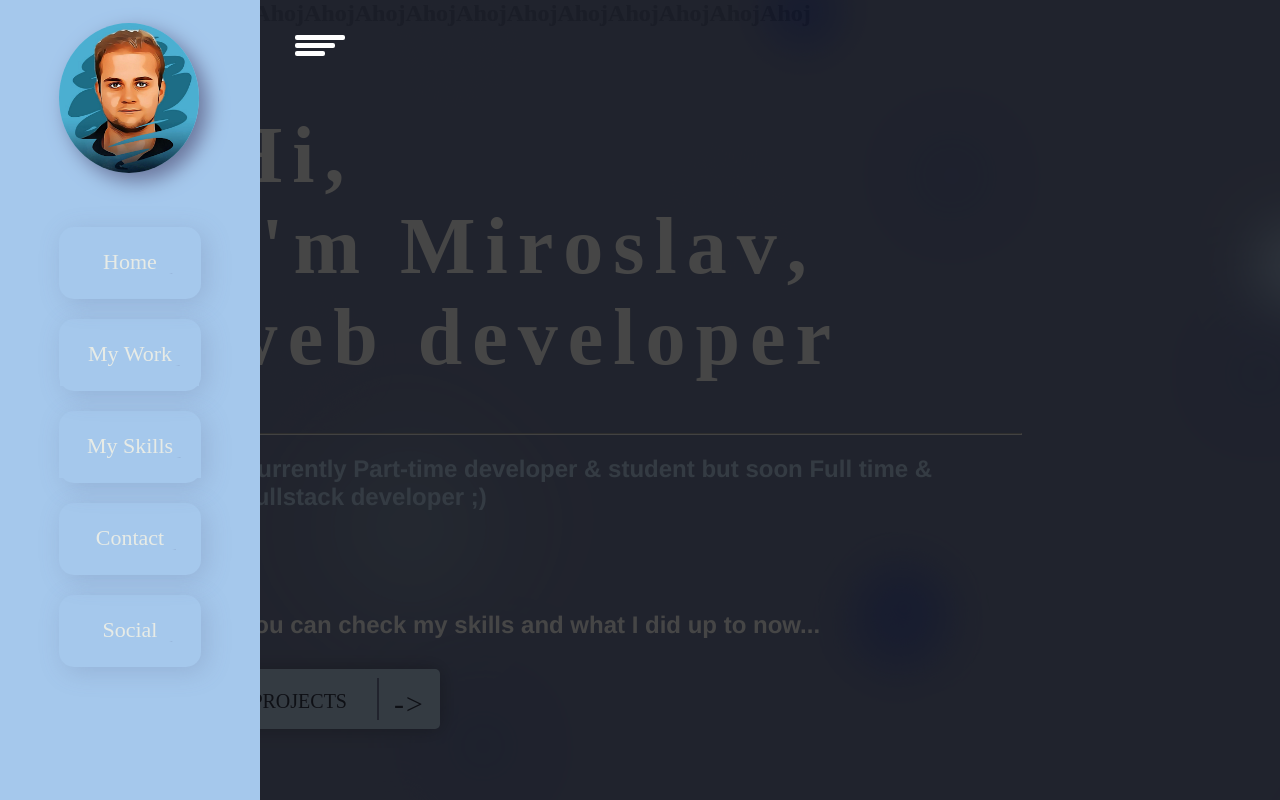
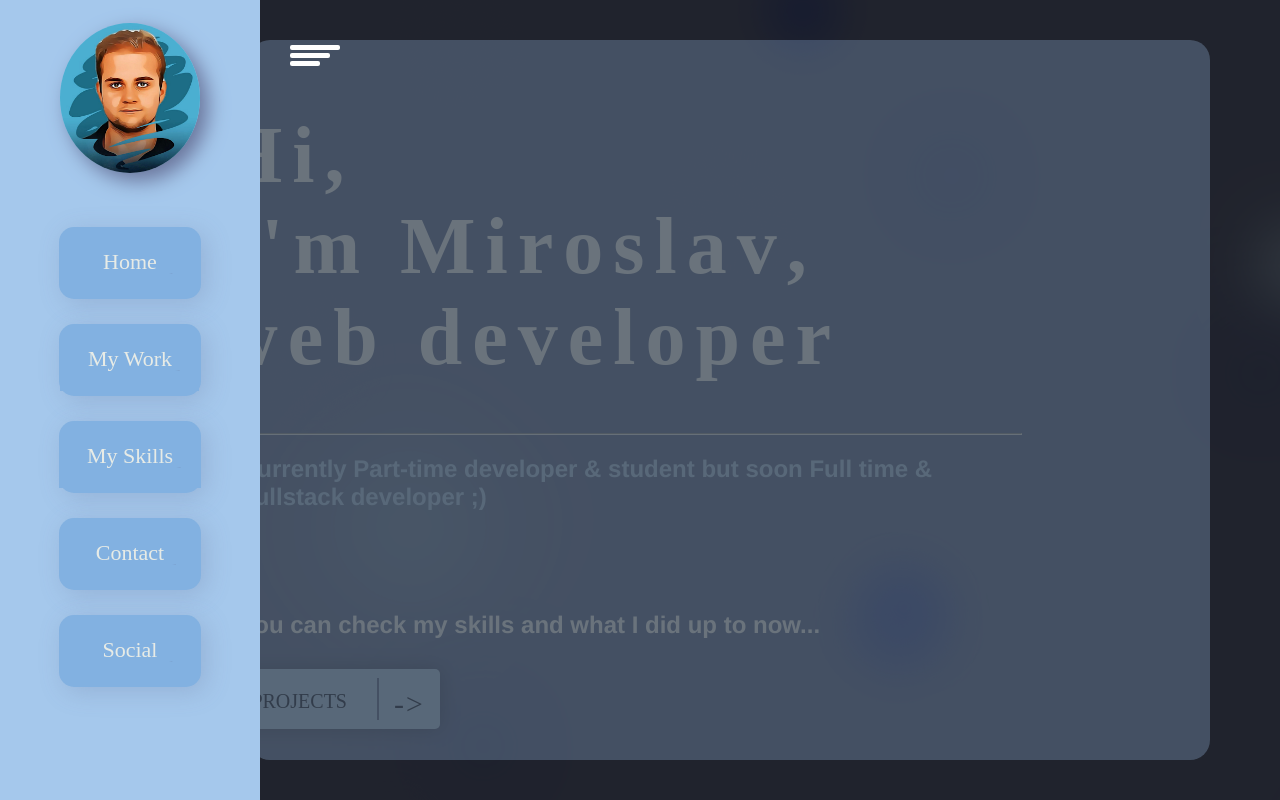
Before and after one commit to MiroslavGit/portfolio, a React (Vite) app in the folder Client/: page / in a window 1280 px wide. Both pictures are taken after a click on the element 62 px from the left and 50 px from the top of the page. Built offline with nearby package versions, Linux system fonts and the light colour scheme; a web font is replaced by a local one.

Commit message:
opravená navigácia a animácie

```diff
--- a/Client/src/components/VerticalNav.tsx
+++ b/Client/src/components/VerticalNav.tsx
@@ -8,11 +8,14 @@ function VerticalNav() {
   const navigate = useNavigate();
 
   const [navClass, setnavClass] = useState("");
+  const [hamburgerClass, setnhamburgerClass] = useState("");
+
   const [sectionClass, setSelectionCLass] = useState("");
   const [animationMaskClass, setAnimationMaskClass] = useState("");
 
   const setClasses = () => {
     navClass === "openMenu" ? setnavClass("") : setnavClass("openMenu");
+    navClass === "openMenu" ? setnhamburgerClass("") : setnhamburgerClass("activatehamburger");
     sectionClass === "openSection" ? setSelectionCLass("") : setSelectionCLass("openSection");
     navClass === "openMenu" ? setAnimationMaskClass("") : setAnimationMaskClass("animation-mask-color-after");
   };
@@ -20,17 +23,19 @@ function VerticalNav() {
   return (
     <>
       <nav className={navClass}>
-        <span id="tag" className="btn_container" onClick={setClasses}>
+        <span className={`btn_container ${hamburgerClass}`} onClick={setClasses}>
           <span></span>
           <span></span>
           <span></span>
         </span>
-        <ul className="parent">
         <img
           src={logo}
           onClick={() => { setClasses(), navigate("/") }}
           alt="Miroslav Hanisko"
+          className="logo"
         />
+        <div className="ulContainer">
+          <ul className="parent">
             <li
               onClick={() => { setClasses(), navigate("/") }}
             >
@@ -77,13 +82,18 @@ function VerticalNav() {
               </a>
             </li>
           </ul>
+        </div>
       </nav >
 
       <section
         className={sectionClass}
         onClick={() => { setClasses() }}
       >
-        <h1>AhojAhojAhojAhojAhojAhojAhojAhojAhojAhojAhojAhojAhojAhojAhojAhoj</h1>
+        <div className="sectionContent">
+          <div className="socialIcons">
+
+          </div>
+        </div>
       </section>
     </>
   );
--- a/Client/src/components/verticalNav.css
+++ b/Client/src/components/verticalNav.css
@@ -1,10 +1,12 @@
 /* Hamburger */
 .btn_container {
-  margin-left: 35px;
+  left: 60px;
+  top: 20px;
   margin-top: 35px;
-  padding: 5px;
   width: 45px;
   height: 20px;
+  position: fixed;
+  transition-duration: 800ms;
 }
 
 .btn_container span {
@@ -59,15 +61,14 @@ nav,
 ********************/
 nav {
   width: 260px;
-  height: 100%;
+  height: 100vh;
   color: #f7f7f7;
-  float: left;
-  position: relative;
+  position: fixed;
+  top: 0;
   left: -260px;
   z-index: 999;
   background-color: rgba(139, 139, 139, 0.555);
-  display: flex;
-  justify-content: center;
+  text-align: center;
 }
 
 nav>span {
@@ -83,13 +84,18 @@ nav>span {
   line-height: 60px;
 }
 
-nav ul img {
+.logo {
   border-radius: 50%;
   margin: 23px 0 50px 0;
   width: 140px;
   height: 150px;
   box-shadow: 8px 8px 20px #6a759b;
   cursor: pointer;
+}
+
+.ulContainer {
+  display: flex;
+  justify-content: center;
 }
 
 nav .parent>li {
@@ -99,7 +105,8 @@ nav .parent>li {
   cursor: pointer;
   box-shadow: 5px 5px 25px #6a759b42;
   border-radius: 15px;
-  margin-bottom: 20px;
+  margin-bottom: 25px;
+  background-color: #82b1e1;
 }
 
 /* Underline Animation
@@ -125,6 +132,7 @@ a .underline {
   background-repeat: no-repeat;
   background-size: 100% 20px;
   background-position: 0px 19px;
+
 }
 
 .animation-mask {
@@ -145,27 +153,57 @@ a:focus .animation-mask {
 /* Section z hora ta lyšta Style
 *********************/
 section {
-  position: absolute;
+  position: fixed;
   top: -100vh;
   width: 100%;
-  height: 100%;
+  height: 100vh;
   background-color: #080808;
   opacity: 0.75;
-  transition: all 0.7s ease;
-  z-index: 1;
+  transition: all 0.5s ease;
+  z-index: 5;
 }
 
-/* Event Styles v reacte ked 3x className pridavam v onClick či jak
-*********************/
+.sectionContent {
+  position: fixed;
+  top: -100vh;
+  bottom: 0;
+  left: 7%;
+  width: 100%;
+  height: 90%;
+  opacity: 0;
+  transition: all 1s ease;
+  display: flex;
+  justify-content: center;
+}
+
+.socialIcons {
+  width: 75%;
+  height: 100%;
+  background-color: #a5c8ec51;
+  border-radius: 20px;
+}
+
+/* Event Styles */
 .openMenu {
   background-color: #a5c8ec;
   left: 0;
+}
+
+.activatehamburger {
+  left: 290px;
+  top: 10px;
+  transition-duration: 600ms;
 }
 
 .openSection {
   top: 0;
 }
 
+.openSection .sectionContent {
+  top: 5%;
+  opacity: 1;
+}
+
 .animation-mask-color-after {
-  background-color: #a5c8ec;
+  background-color: #82b1e1;
 }
```
Lines whose indentation alone changed are shown as unchanged.
